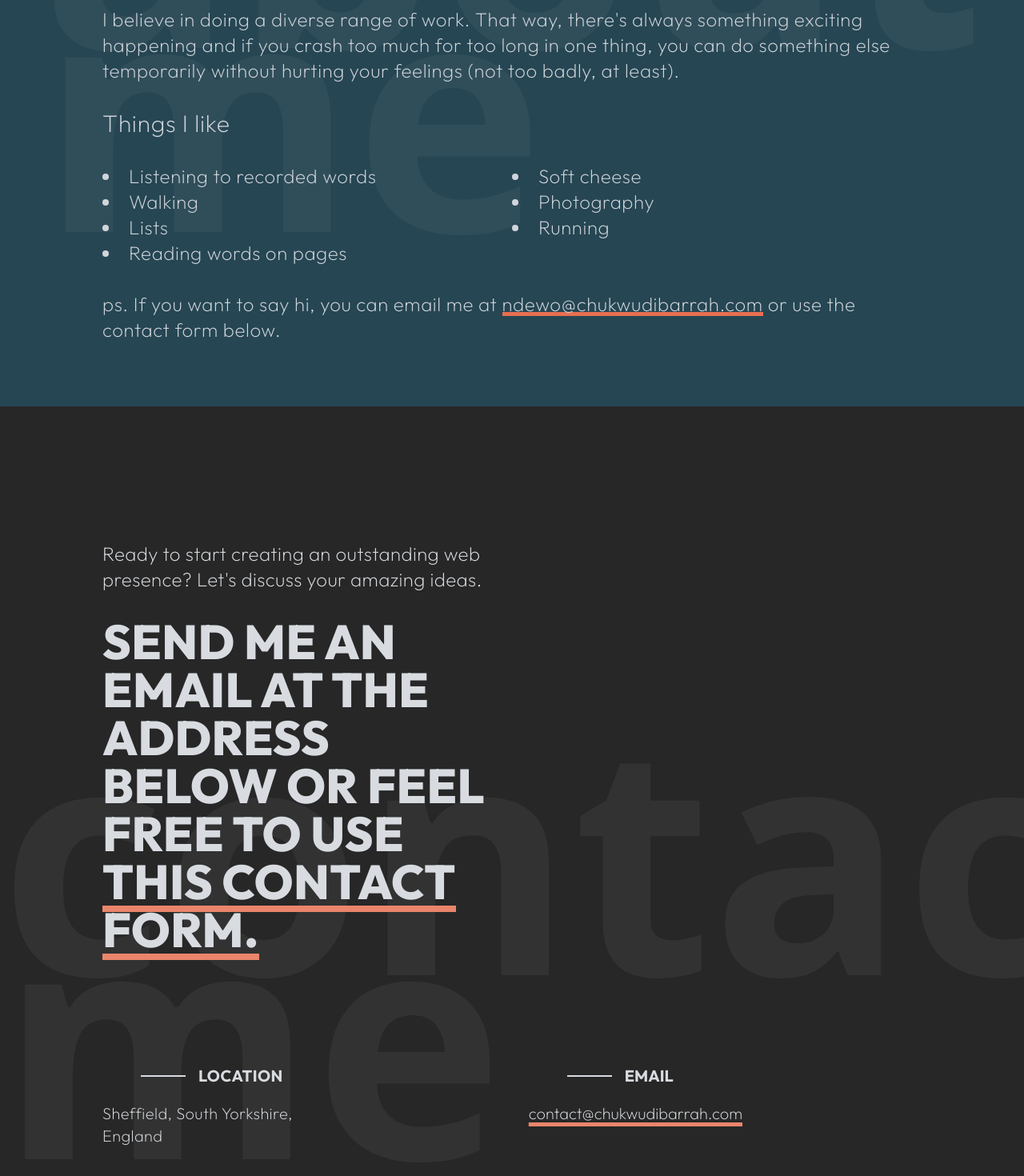
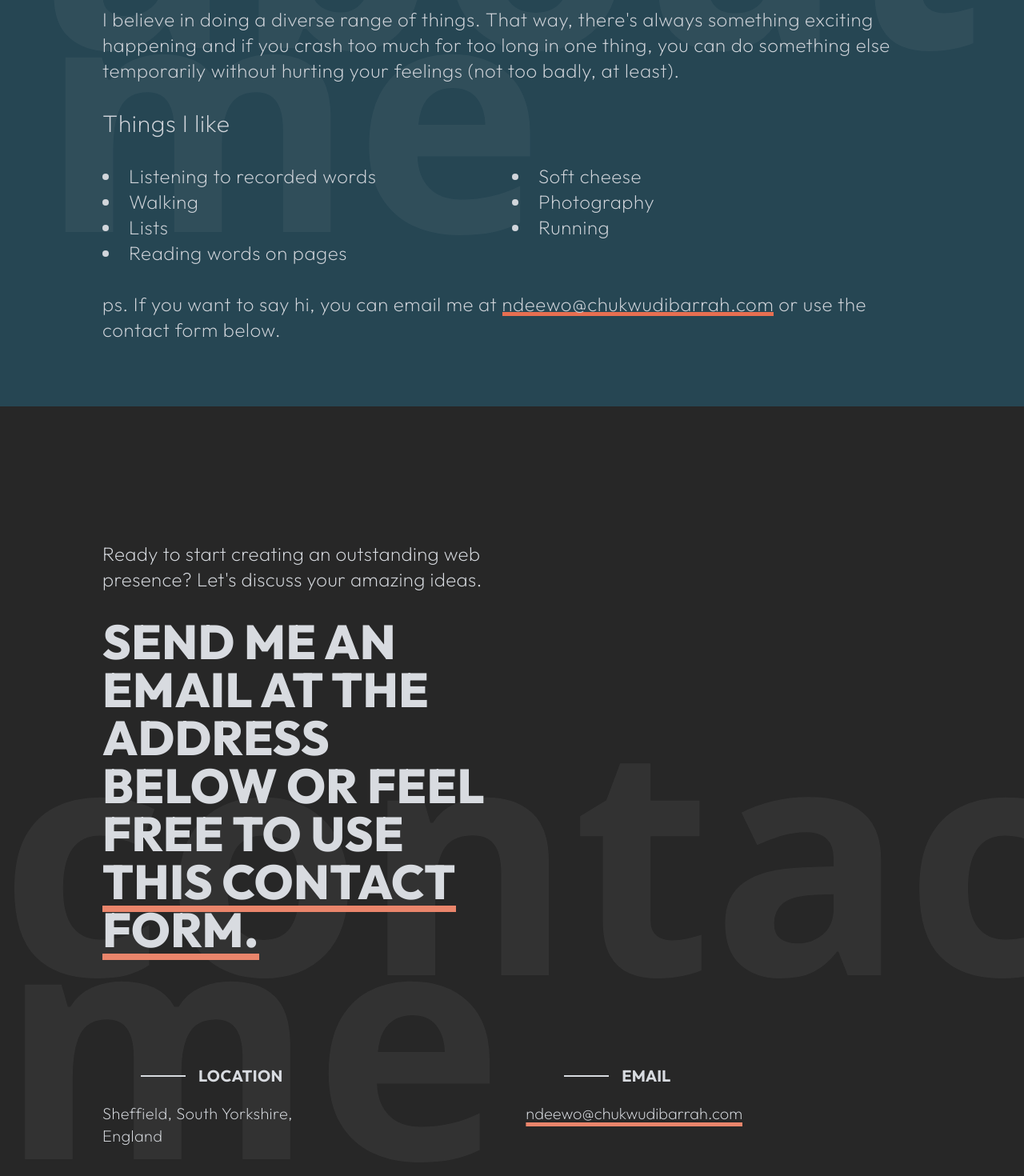
Before and after one commit to chukwudibarrah/portfolio, a React (Vite) app: page /about in a window 1280 px wide. Shown: the part 596-2066 px from the top of the page at 80% size. Built offline with nearby package versions, Linux system fonts and the light colour scheme; no server answers.

Commit message:
updated email address

```diff
--- a/src/components/Footer.jsx
+++ b/src/components/Footer.jsx
@@ -83,12 +83,12 @@ export default function Footer() {
             Email
           </h3>
           <a
-            href="mailto:contact@chukwudibarrah.com"
+            href="mailto:ndeewo@chukwudibarrah.com"
             id="animate"
             className="font-outfit font-extralight text-xl select-none hover:text-sienna"
             onClick={handleLinkClick}
           >
-            contact@chukwudibarrah.com
+            ndeewo@chukwudibarrah.com
           </a>
         </div>
       </motion.div>
--- a/src/pages/About.jsx
+++ b/src/pages/About.jsx
@@ -92,7 +92,7 @@ export default function About() {
           transition={{ delay: 0.5, duration: 0.5 }}
           className="leading-loose text-gray-300 md:text-2xl text-xl md:px-32 px-11 font-extralight tracking-wide"
         >
-          I believe in doing a diverse range of work. That way, there&apos;s
+          I believe in doing a diverse range of things. That way, there&apos;s
           always something exciting happening and if you crash too much for too
           long in one thing, you can do something else temporarily without
           hurting your feelings (not too badly, at least).
@@ -128,10 +128,10 @@ export default function About() {
           <span className="group text-gray-300 transition-all duration-300 ease-in-out">
             <span className="">
               <NavLink
-                to="mailto:ndewo@chukwudibarrah.com"
+                to="mailto:ndeewo@chukwudibarrah.com"
                 className="bg-left-bottom bg-gradient-to-r from-sienna to-sienna bg-[length:100%_5px] bg-no-repeat group-hover:bg-[length:0%_5px] transition-all duration-700 ease-out hover:text-sienna"
               >
-                ndewo@chukwudibarrah.com
+                ndeewo@chukwudibarrah.com
               </NavLink>
             </span>
           </span>{" "}
```
Also changed, not shown: 5 other files (tests, documents, lock files or other folders).
